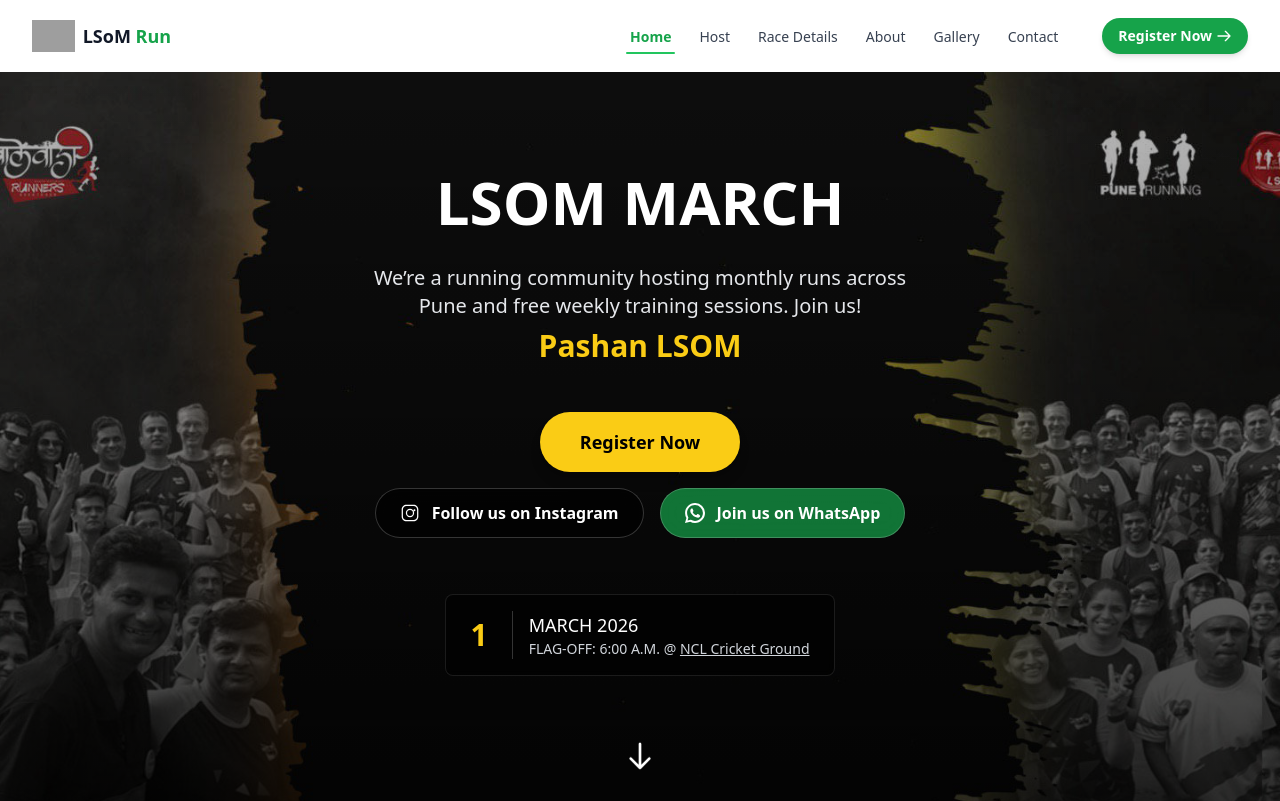
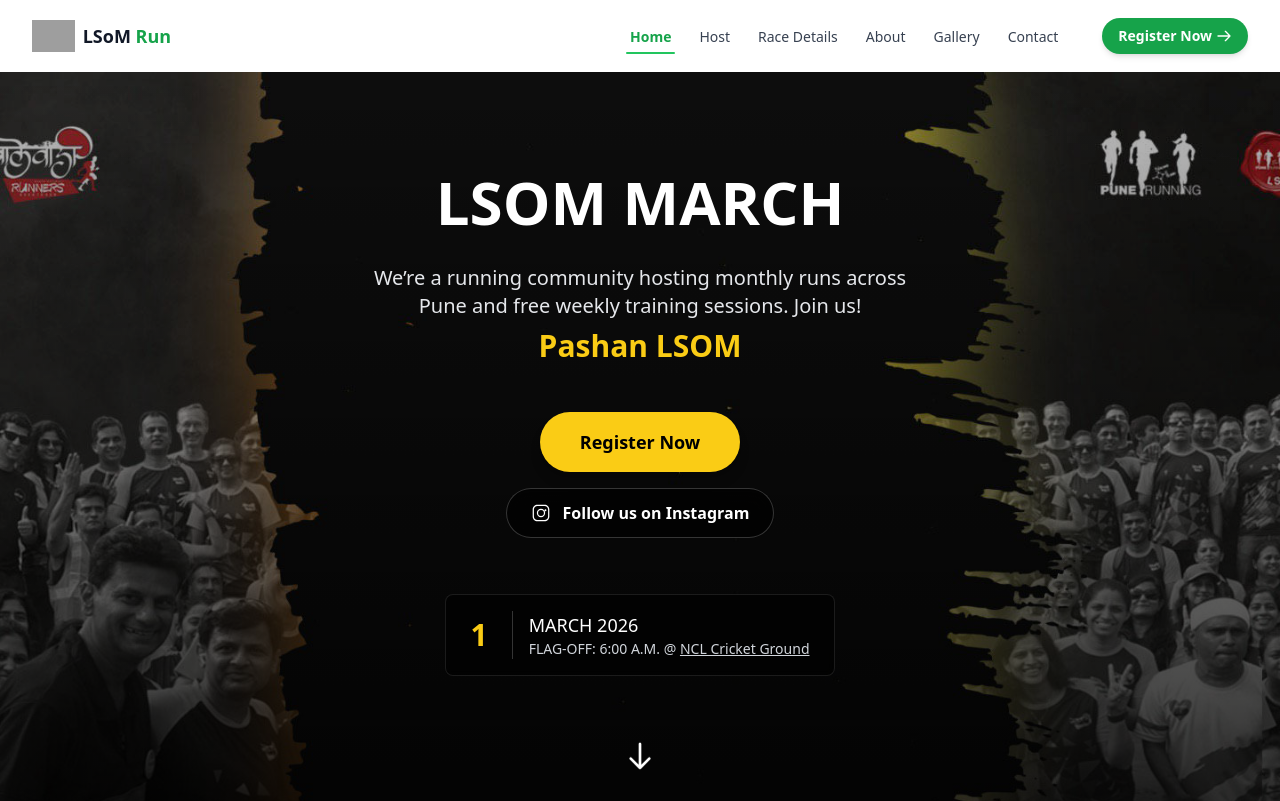
Before and after one commit to A-b-h-i-n-a-v-1-9/lsom, a React (Vite) app: page /#/ in a window 1280 px wide. Shown: the top 801 px of the page. Built offline with nearby package versions, Linux system fonts and the light colour scheme; grey boxes are pictures that could not be loaded.

Commit message:
LSOM Pashan

```diff
--- a/src/components/HeroSection.jsx
+++ b/src/components/HeroSection.jsx
@@ -64,7 +64,7 @@
 
               {/* Instagram */}
               <a
-                href="https://www.instagram.com/runnersclub_themarathonersclub/"
+                href="https://www.instagram.com/pashanrunning?igsh=YzljYTk1ODg3Zg=="
                 target="_blank"
                 rel="noopener noreferrer"
                 className="flex items-center gap-3 bg-black/60 backdrop-blur-md px-6 py-3 rounded-full text-white border border-white/20 hover:border-pink-500 hover:text-pink-400 transition"
@@ -81,7 +81,7 @@
               </a>
 
               {/* WhatsApp */}
-              <a
+              {/* <a
                 href="https://chat.whatsapp.com/B8mt6baR9WNG2TGbR0IxYB"
                 target="_blank"
                 rel="noopener noreferrer"
@@ -96,7 +96,7 @@
                   <path d="M20.52 3.48A11.78 11.78 0 0012 0C5.37 0 .09 5.38.09 12a11.9 11.9 0 001.63 6L0 24l6.21-1.63A12.06 12.06 0 0012 24h.01c6.63 0 11.99-5.37 11.99-12a11.78 11.78 0 00-3.48-8.52zM12 21.5h-.01a9.51 9.51 0 01-4.84-1.32l-.35-.21-3.69.97.99-3.6-.23-.37A9.56 9.56 0 012.5 12C2.5 6.76 6.76 2.5 12 2.5a9.48 9.48 0 019.5 9.5c0 5.24-4.26 9.5-9.5 9.5zm5.12-7.36c-.28-.14-1.65-.81-1.9-.9-.25-.09-.43-.14-.62.14-.19.28-.72.9-.88 1.08-.16.18-.33.2-.61.07-.28-.14-1.18-.43-2.25-1.38-.83-.74-1.39-1.66-1.55-1.94-.16-.28-.02-.43.12-.57.13-.13.28-.33.42-.5.14-.17.19-.28.28-.47.09-.19.05-.36-.02-.5-.07-.14-.62-1.49-.85-2.04-.22-.53-.45-.45-.62-.46h-.53c-.19 0-.5.07-.76.36-.26.28-1 1-1 2.43 0 1.43 1.03 2.82 1.18 3.02.14.19 2.03 3.1 4.97 4.35.7.3 1.25.48 1.68.61.7.22 1.34.19 1.85.11.56-.08 1.65-.67 1.89-1.32.23-.65.23-1.21.16-1.32-.07-.12-.25-.19-.52-.33z" />
                 </svg>
                 <span className="font-semibold">Join us on WhatsApp</span>
-              </a>
+              </a> */}
 
             </div>
           </div>
```
